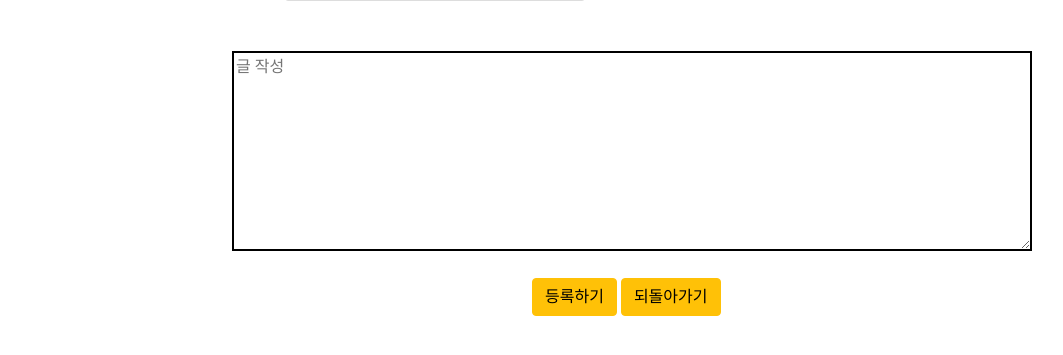
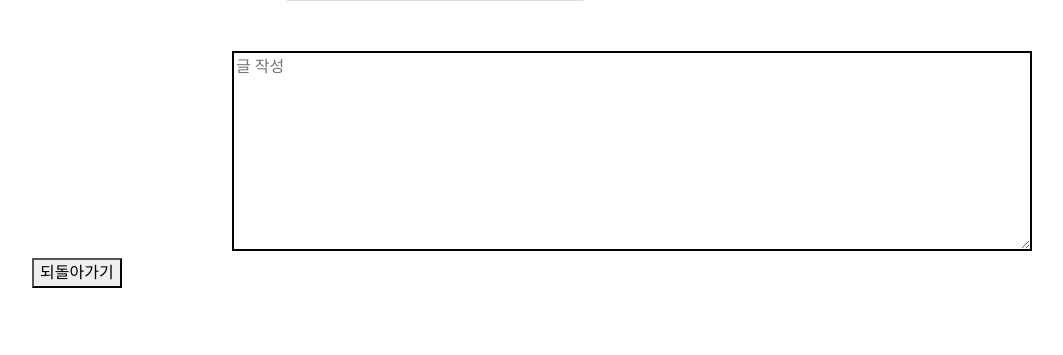
Before and after one commit to ParkJong-ic/wooahhae, a Flask app: template templates/write.html in a window 1280 px wide. Shown: the part 399-754 px from the top of the page, without its empty margins (8-1071 px from the left). Run offline with Flask 2, Linux system fonts and the light colour scheme; the template is opened without the code that fills it: most values are stand-ins (such as "Sample title", 1, 10 or a date in 2020).

Commit message:
글작성페이지 수정 중 1

```diff
--- a/templates/write.html
+++ b/templates/write.html
@@ -155,10 +155,9 @@
     <div class="form-group">
         <textarea class="form-control2" id="content" rows="3" placeholder="글 작성"></textarea>
     </div>
-    <div class="click">
-        <button onclick="save_order()" type="button" class="btn btn-warning mybtn">등록하기</button>
-        <a href="https://getbootstrap.com/docs/5.0/components/buttons/" class="btn btn-warning mybtn2" tabindex="-1" role="button" aria-disabled="true">되돌아가기</a>
-    </div>
+        <button onClick="save_order();window.location.href='{{ url_for('main') }}';"
+                type="button" className="btn btn-warning mybtn">되돌아가기
+        </button>
 </div>
 </body>
 </html>
```
